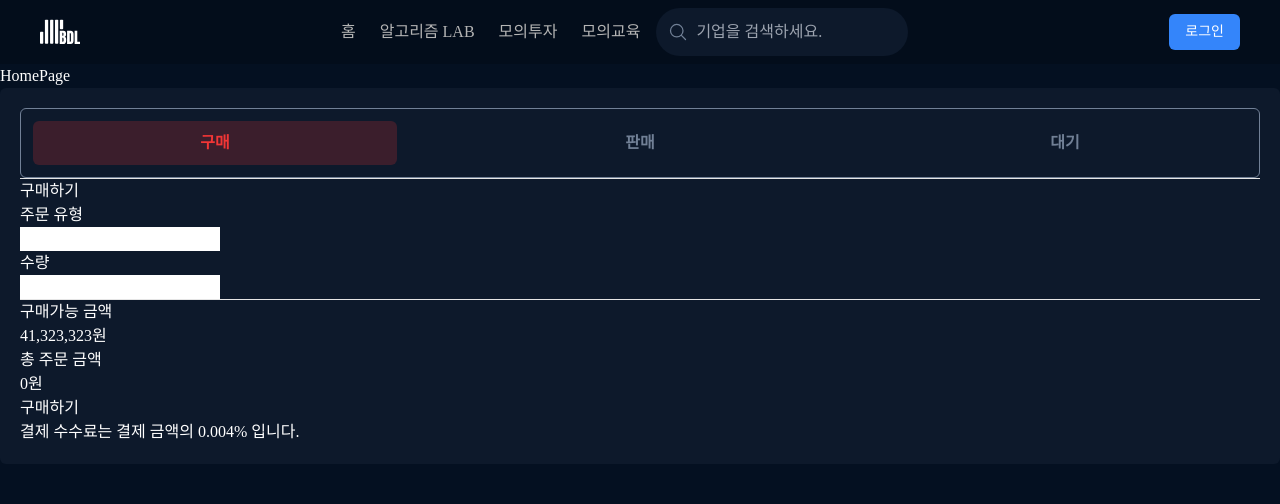
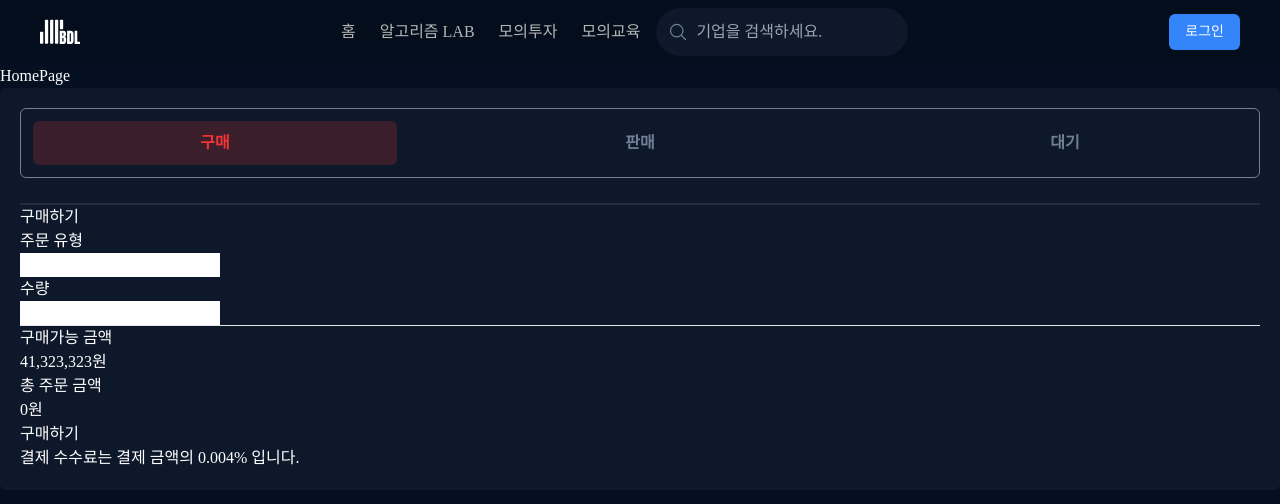
Before and after one commit to dnwnsrb11/BDL-frontend, a React (Vite) app: page / in a window 1280 px wide. Shown: the top 504 px of the page. Built offline with nearby package versions, Linux system fonts and the light colour scheme; a web font is replaced by a local one.

Commit message:
design: 구분선 추가

```diff
--- a/src/components/mockInvestment/orderStatus/order-status.tsx
+++ b/src/components/mockInvestment/orderStatus/order-status.tsx
@@ -4,10 +4,11 @@ export const OrderStatus = () => {
   return (
     <div>
       <div className="rounded-md bg-modal-background-color p-5">
-        <div>
+        <div className="mb-[25px]">
           <OrderStatusCategory />
         </div>
-        <hr />
+        <hr className="border border-border-color border-opacity-20" />
+        <div></div>
         <h3>구매하기</h3>
         <div>
           {/* 구매하기 컴포넌트 -> div 2개로 일단 진행 */}
```
